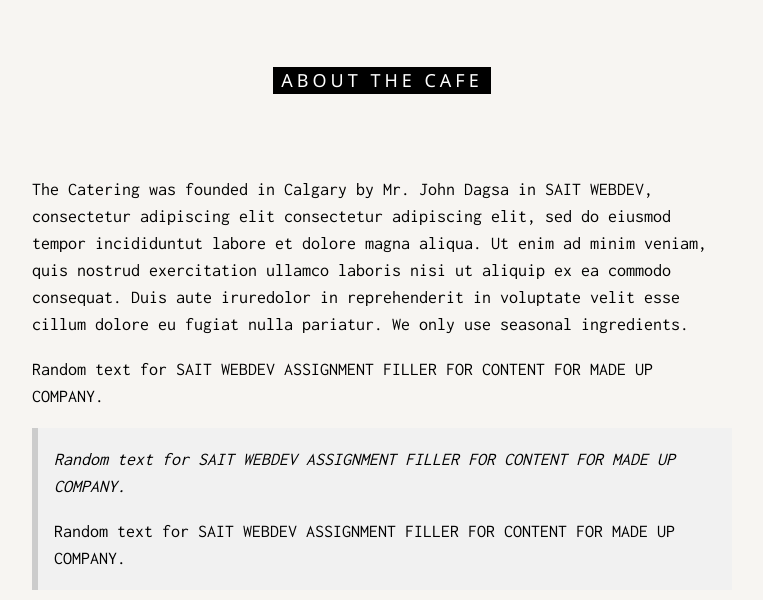
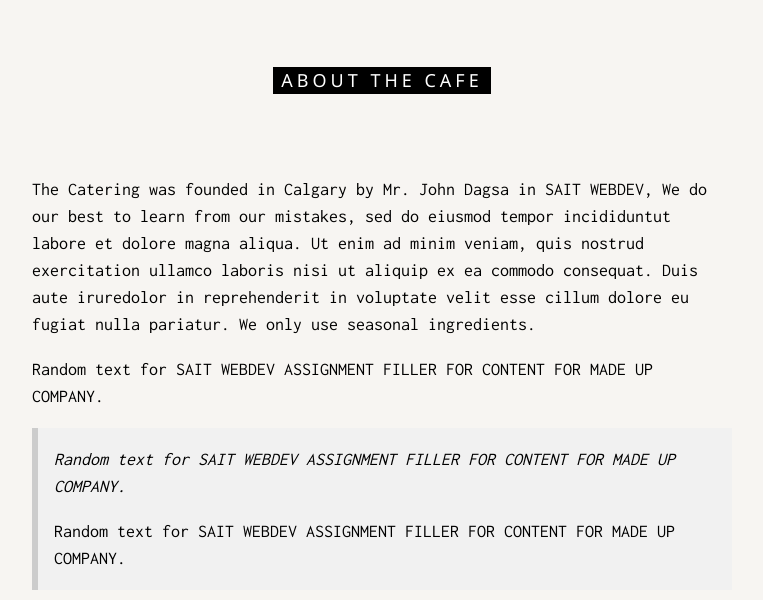
Before and after one commit to jdvgsa/asg1template2, a plain HTML site: page index.html in a window 1280 px wide. Shown: the part 857-1457 px from the top of the page, without its empty margins (258-1021 px from the left). Drawn offline with nearby package versions, Linux system fonts and the light colour scheme.

Commit message:
Changed some Text in Content

```diff
--- a/index.html
+++ b/index.html
@@ -66,7 +66,7 @@ body, html {
   <div class="w3-content" style="max-width:700px">
     <h5 class="w3-center w3-padding-64"><span class="w3-tag w3-wide">ABOUT THE CAFE</span></h5>
     <p>The Catering was founded in Calgary by Mr. John Dagsa in SAIT WEBDEV,
-      consectetur adipiscing elit consectetur adipiscing elit, sed do eiusmod tempor incididuntut
+      We do our best to learn from our mistakes, sed do eiusmod tempor incididuntut
       labore et dolore magna aliqua. Ut enim ad minim veniam, quis nostrud exercitation ullamco
       laboris nisi ut aliquip ex ea commodo consequat. Duis aute iruredolor in reprehenderit in voluptate
       velit esse cillum dolore eu fugiat nulla pariatur. We only use seasonal ingredients.</p>
```
